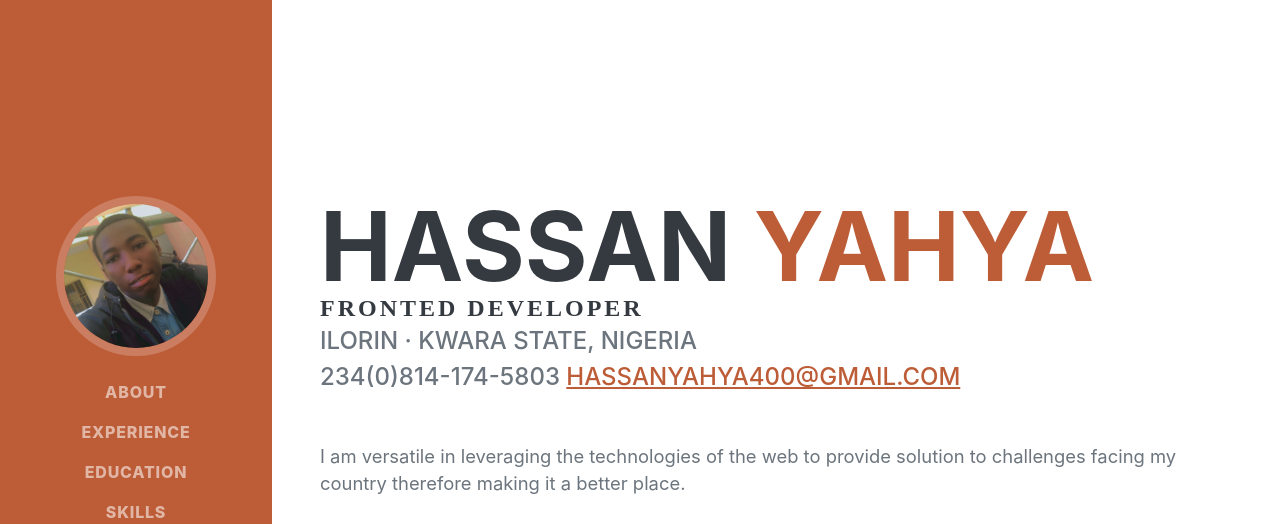
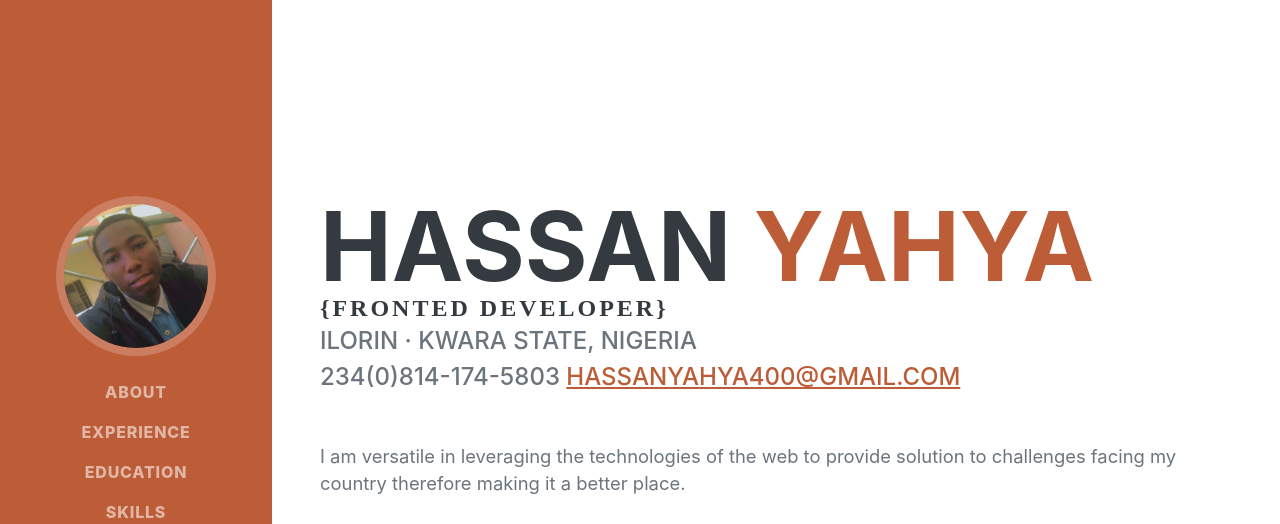
Before and after one commit to dmdhassan/zuri-resume, a plain HTML site: page index.html in a window 1280 px wide. Shown: the top 524 px of the page. Drawn offline with nearby package versions, Linux system fonts and the light colour scheme; a web font is replaced by a local one.

Commit message:
Update index.html

```diff
--- a/index.html
+++ b/index.html
@@ -45,7 +45,7 @@
                         <span class="text-primary">Yahya</span>
                     </h1>
                     <h4 class="mb-0">
-                        <span class="title">Fronted Developer</span>
+                        <span class="title">{Fronted Developer}</span>
                     </h4>
                     <div class="subheading mb-5">
                         Ilorin · Kwara State, Nigeria <br/> 234(0)814-174-5803
```
